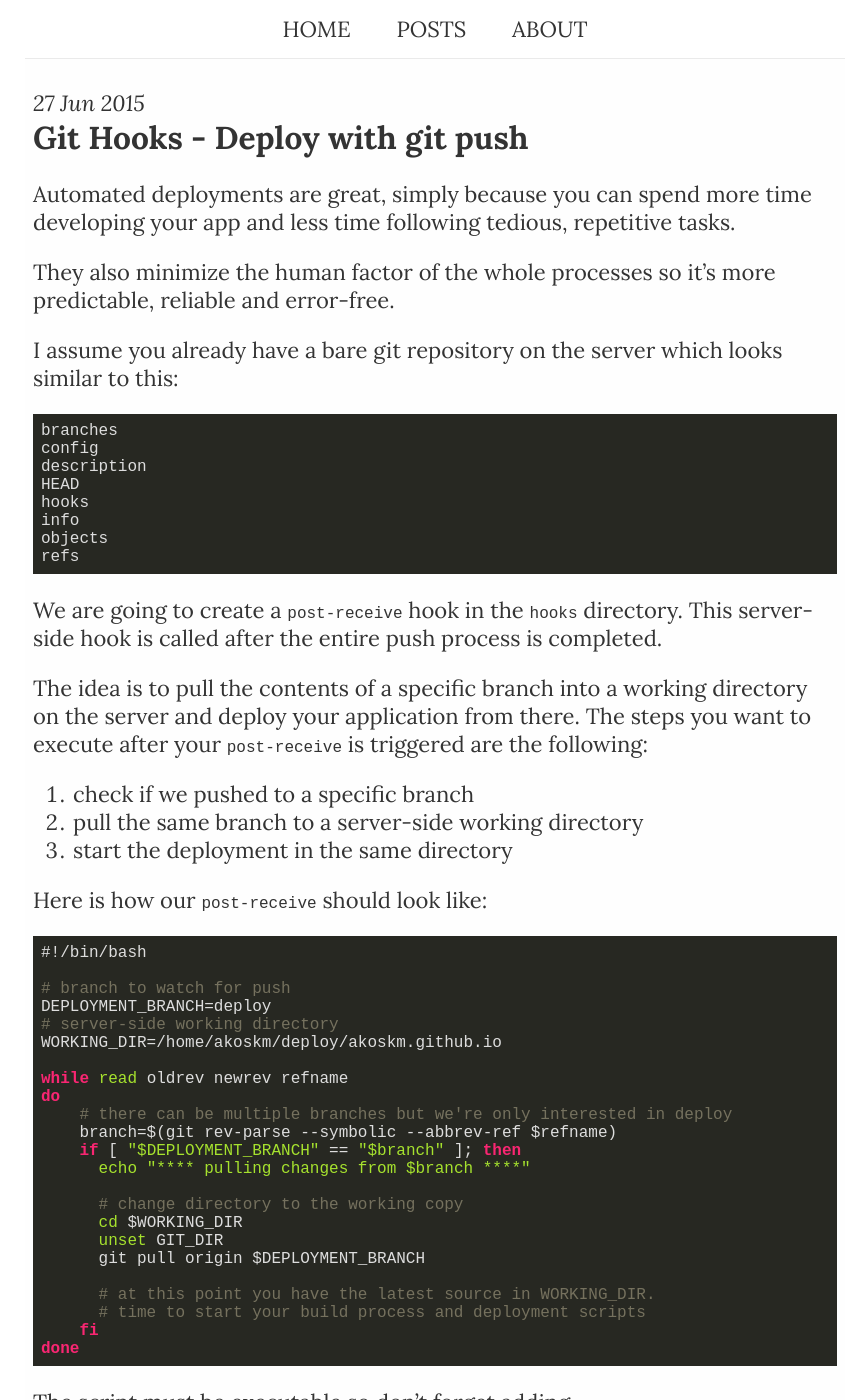
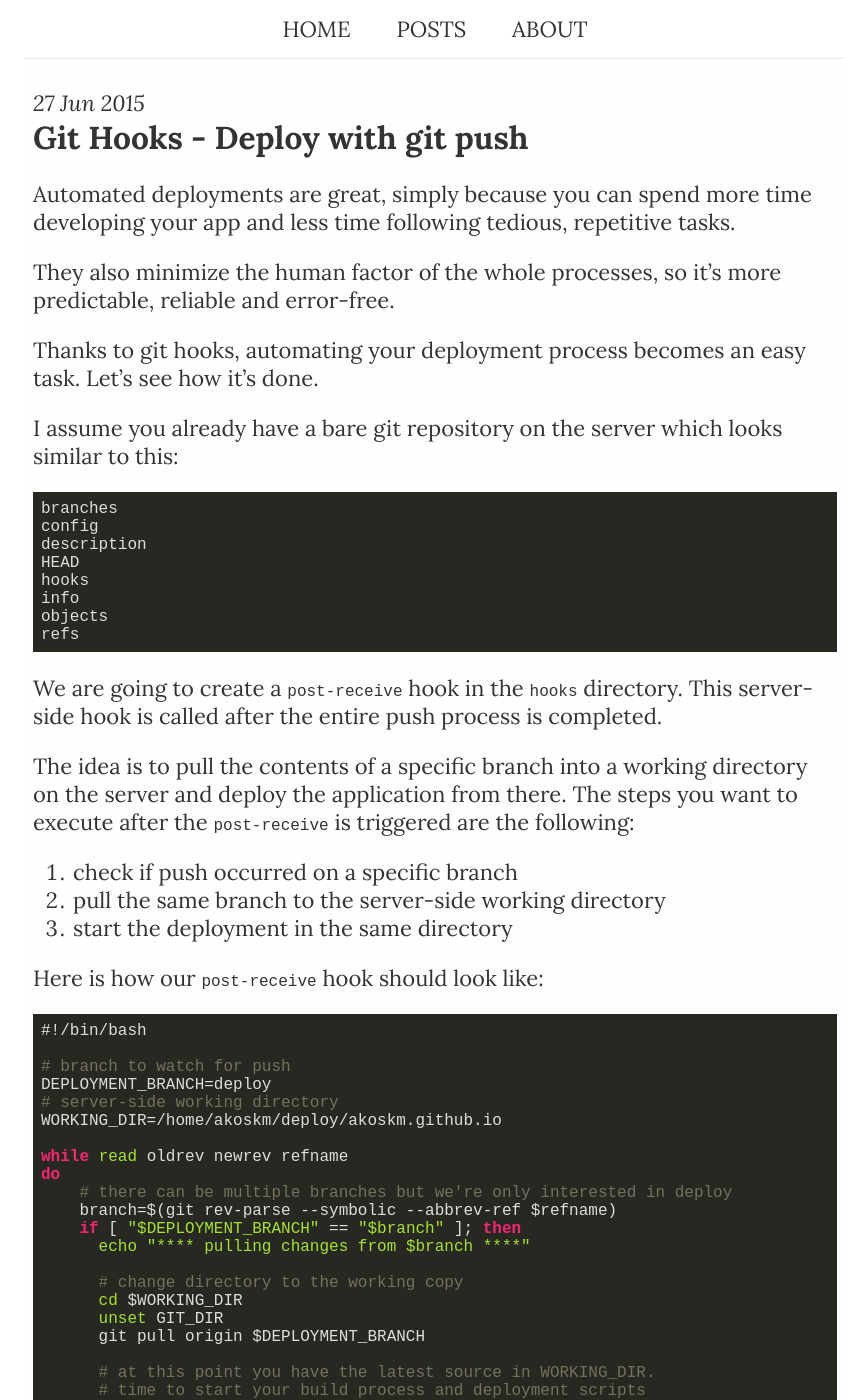
Before and after one commit to akoskm/akoskm.github.io, a Jekyll site: the page built from _posts/2015-06-27-deploy-changes-with-git-push.md, in a window 1280 px wide and 1400 px high. Shown: the whole window, without its empty margins (205-1073 px from the left). Built offline with Jekyll 4.4.1, drawn with Linux system fonts in a browser that asks for light colours; nearby versions of some CDN libraries; comment, search, counter and statistics services are not loaded; some of the changed text lies outside the part shown.

Commit message:
small corrections

```diff
--- a/_posts/2015-06-27-deploy-changes-with-git-push.md
+++ b/_posts/2015-06-27-deploy-changes-with-git-push.md
@@ -6,7 +6,9 @@ type: post
 
 Automated deployments are great, simply because you can spend more time developing your app and less time following tedious, repetitive tasks.
 
-They also minimize the human factor of the whole processes so it's more predictable, reliable and error-free.
+They also minimize the human factor of the whole processes, so it's more predictable, reliable and error-free.
+
+Thanks to git hooks, automating your deployment process becomes an easy task. Let's see how it's done.
 
 I assume you already have a bare git repository on the server which looks similar to this:
 
@@ -22,13 +24,13 @@ refs
 
 We are going to create a `post-receive` hook in the `hooks` directory. This server-side hook is called after the entire push process is completed.
 
-The idea is to pull the contents of a specific branch into a working directory on the server and deploy your application from there. The steps you want to execute after your `post-receive` is triggered are the following:
+The idea is to pull the contents of a specific branch into a working directory on the server and deploy the application from there. The steps you want to execute after the `post-receive` is triggered are the following:
 
-1. check if we pushed to a specific branch
-2. pull the same branch to a server-side working directory
+1. check if push occurred on a specific branch
+2. pull the same branch to the server-side working directory
 3. start the deployment in the same directory
 
-Here is how our `post-receive` should look like:
+Here is how our `post-receive` hook should look like:
 
 <pre><code>#!/bin/bash
 
@@ -60,7 +62,7 @@ The script must be executable so don't forget adding
 <pre><code class="hljs text">chmod +x post-receive
 </code></pre>
 
-Lets test it:
+Let's test it:
 
 <pre><code class="hljs text">$ git push origin deploy
 Counting objects: 7, done.
```
Also changed, not shown: other parts of _posts/2015-06-27-deploy-changes-with-git-push.md (+1 -1 lines).
